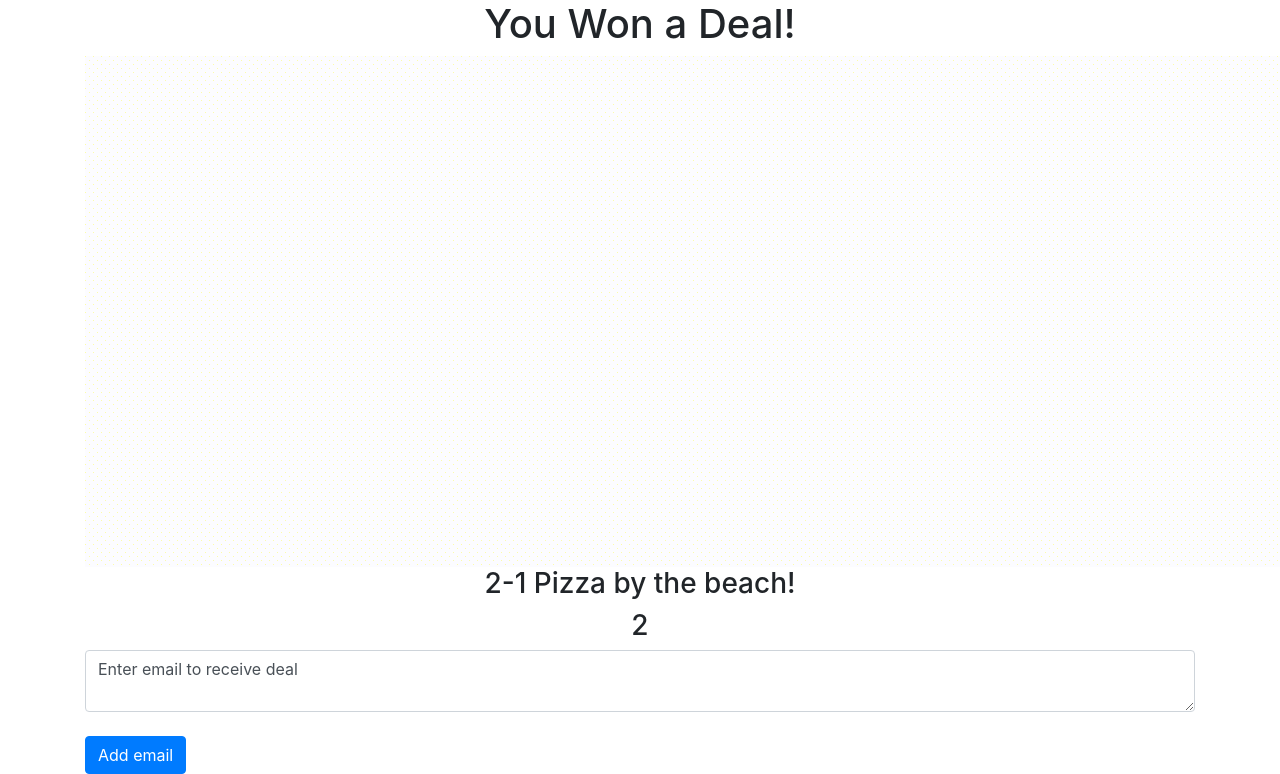
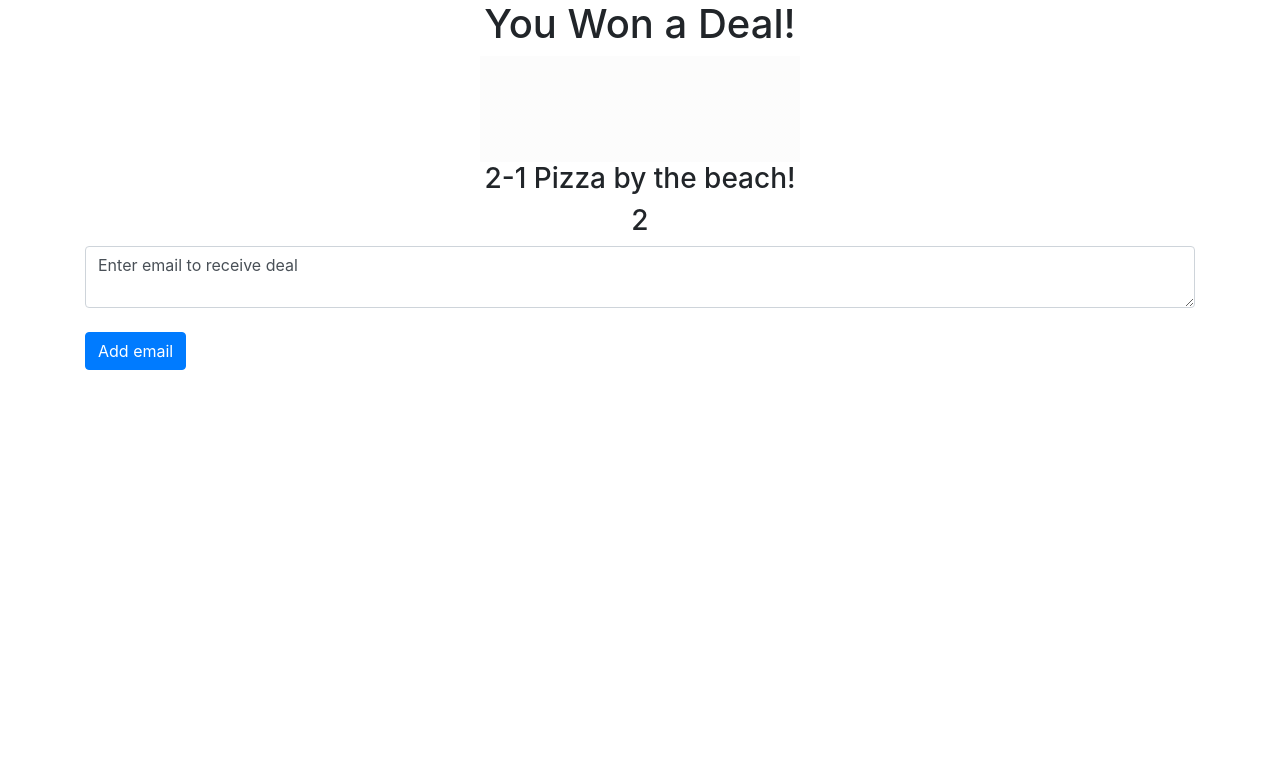
Before and after one commit to jackehogan/QRewards, a Flask app: page /qrewards/LA in a window 1280 px wide; the page is wider, and only the part inside the window is pictured. Shown: the part 56-830 px from the top of that part. After the commit the page ends 426 px from the top of that part, so only its background shows below. Run offline with Flask 2, Linux system fonts and the light colour scheme; data comes from the database, SQL or seed files in the repository; some libraries are stand-ins or nearby versions.

Commit message:
Update qrewards.html

```diff
--- a/website/templates/qrewards.html
+++ b/website/templates/qrewards.html
@@ -1,8 +1,8 @@
 {% extends "base.html" %} {% block title %}Home{% endblock %} {% block content
 %}
 <h1 align="center">You Won a Deal!</h1>
-<div class="image">
-  <img class="animated-gif" src="{{ url_for('static', filename='logo.gif') }}"/>
+<div class="gif" align="center" >
+  <img class="animated-gif" width="320" height=auto" src="{{ url_for('static', filename='logo.gif') }}" />
 </div>
 <h3 align="center"> {{ note.data }} </h3>
 <h3 align="center"> 2 </h3>
```
